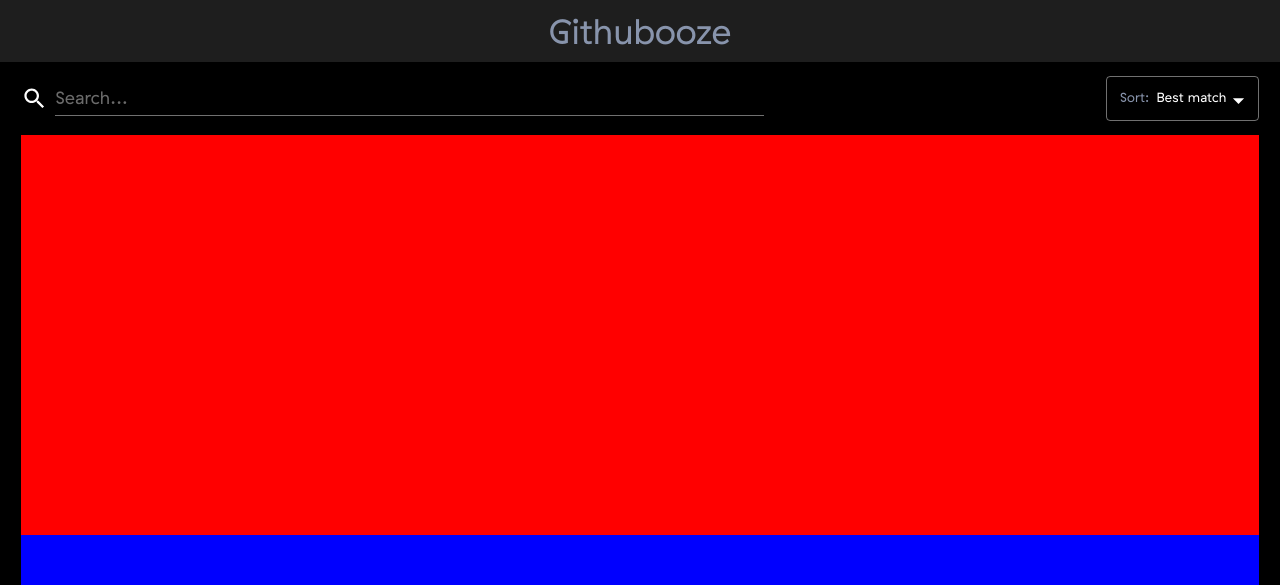
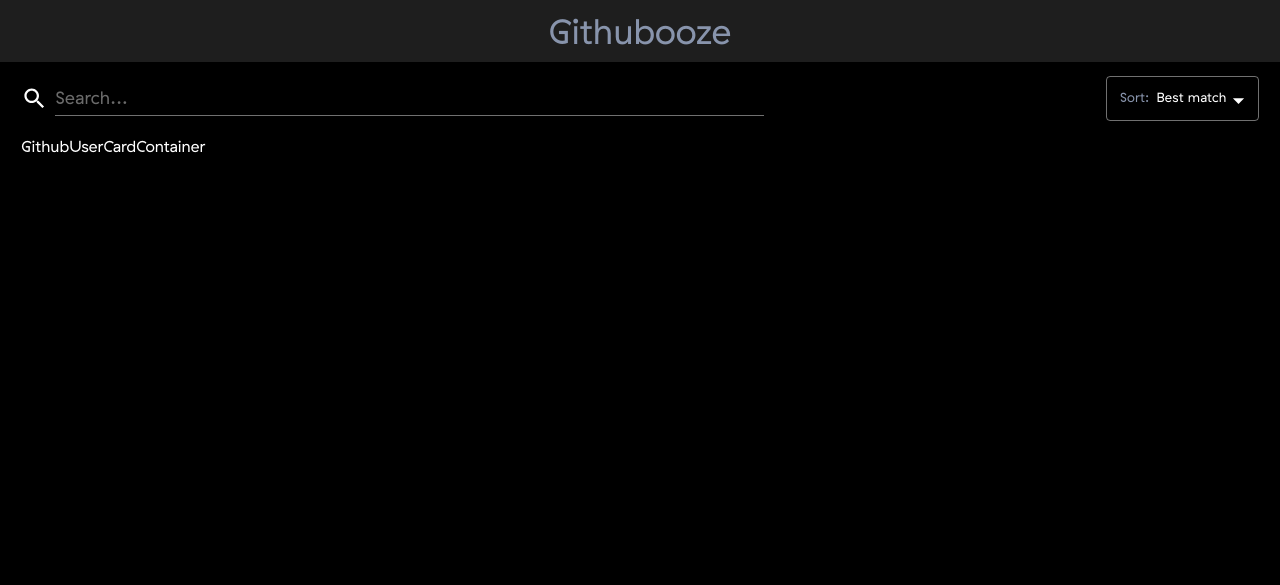
Before and after one commit to lovejet/Githubooze, a React (Create React App) app: page / in a window 1280 px wide. Shown: the top 585 px of the page. Built offline with nearby package versions, Linux system fonts and the light colour scheme.

Commit message:
init github user card

```diff
--- /dev/null
+++ b/src/components/fragments/GithubUserCard/GithubUserCard.styled.tsx
@@ -0,0 +1,5 @@
+import styled from 'styled-components'
+
+const GithubUserCardContainer = styled.div``
+
+export { GithubUserCardContainer }
--- /dev/null
+++ b/src/components/fragments/GithubUserCard/GithubUserCard.tsx
@@ -0,0 +1,11 @@
+import { GithubUserCardContainer } from './GithubUserCard.styled'
+
+const GithubUserCard = () => {
+  return (
+    <GithubUserCardContainer>
+      GithubUserCardContainer
+    </GithubUserCardContainer>
+  )
+}
+
+export default GithubUserCard
--- /dev/null
+++ b/src/components/fragments/GithubUserCard/index.tsx
@@ -0,0 +1,3 @@
+import GithubUserCard from './GithubUserCard'
+
+export default GithubUserCard
--- a/src/components/fragments/GithubUsersList/GithubUsersList.styled.tsx
+++ b/src/components/fragments/GithubUsersList/GithubUsersList.styled.tsx
@@ -7,7 +7,6 @@ const GithubUsersListContainer = styled.div`
   overflow: auto;
   margin-top: ${spaceDt(2)};
   margin-bottom: ${spaceDt(2)};
-  background-color: green;
 `
 
 export { GithubUsersListContainer }
--- a/src/components/fragments/GithubUsersList/GithubUsersList.tsx
+++ b/src/components/fragments/GithubUsersList/GithubUsersList.tsx
@@ -1,10 +1,10 @@
+import GithubUserCard from '@components/GithubUserCard'
 import { GithubUsersListContainer } from './GithubUsersList.styled'
 
 const GithubUsersList = () => {
   return (
     <GithubUsersListContainer>
-      <div style={{ height: "400px", backgroundColor: "red" }} />
-      <div style={{ height: "400px", backgroundColor: "blue" }} />
+      <GithubUserCard />
     </GithubUsersListContainer>
   )
 }
```
